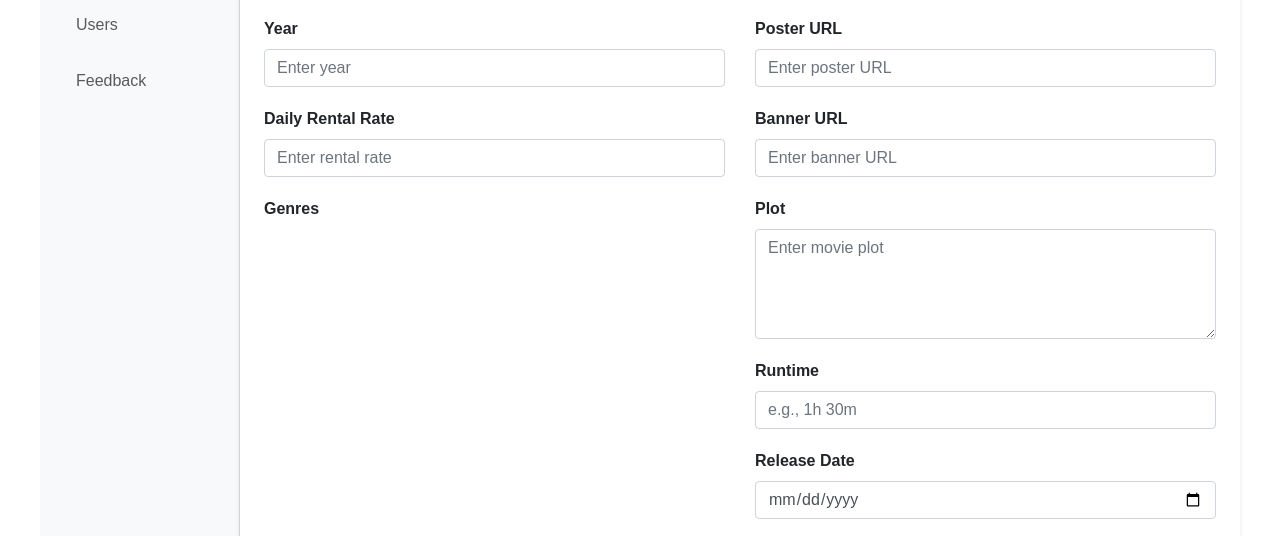
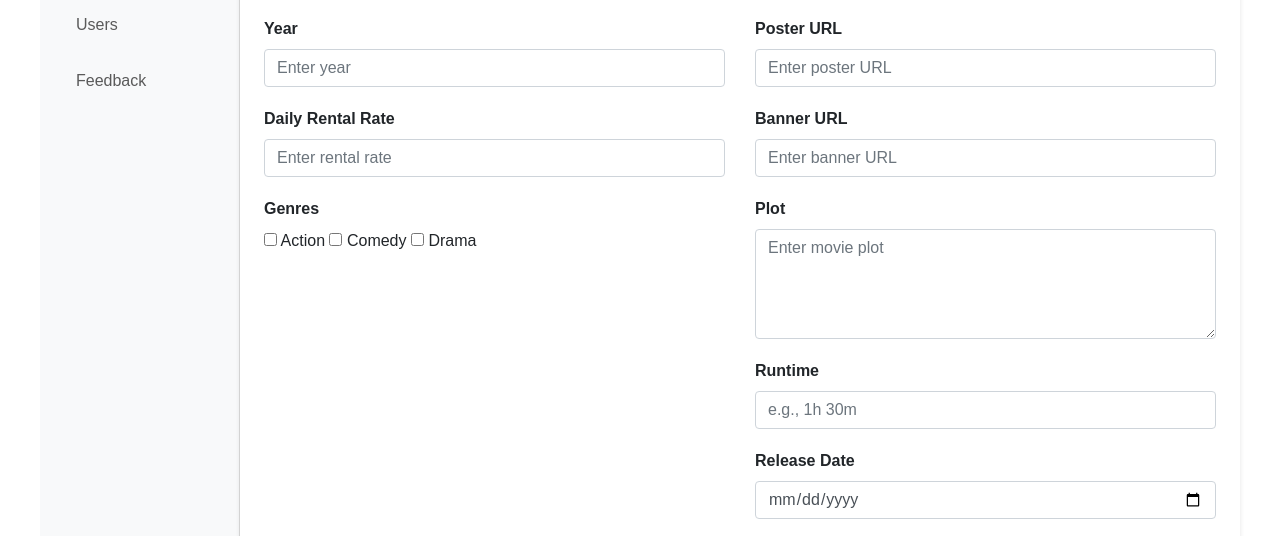
Before and after one commit to ganganathkb/DevQuest_first_project, a website: page client/addMovie.html in a window 1280 px wide. Shown: the part 253-789 px from the top of the page. Drawn offline with nearby package versions, Linux system fonts and the light colour scheme; no server answers; files whose address does not match are found by name.

Commit message:
Update addMovie.html

```diff
--- a/client/addMovie.html
+++ b/client/addMovie.html
@@ -134,7 +134,12 @@
                 </div>
                 <div class="form-group">
                   <label for="genre" class="form-label">Genres</label>
-                  <div id="genreCheckBoxes"></div>
+                  <div id="genreCheckBoxes">
+                    <input type="checkbox" name="genre" value="Action"> Action
+                    <input type="checkbox" name="genre" value="Comedy"> Comedy
+                    <input type="checkbox" name="genre" value="Drama"> Drama
+                    <!-- Add more genres here -->
+                  </div>
                 </div>
               </div>
               <div class="col-md-6">
@@ -236,6 +241,7 @@
     <script src="https://cdnjs.cloudflare.com/ajax/libs/popper.js/1.14.7/umd/popper.min.js"></script>
     <script src="https://stackpath.bootstrapcdn.com/bootstrap/4.3.1/js/bootstrap.min.js"></script>
 
-    <script src="js/addMovie.js" type="module"></script>
+    <!-- Link to addMovie.js -->
+    <script src="addMovie.js" type="module"></script>
   </body>
 </html>
```
